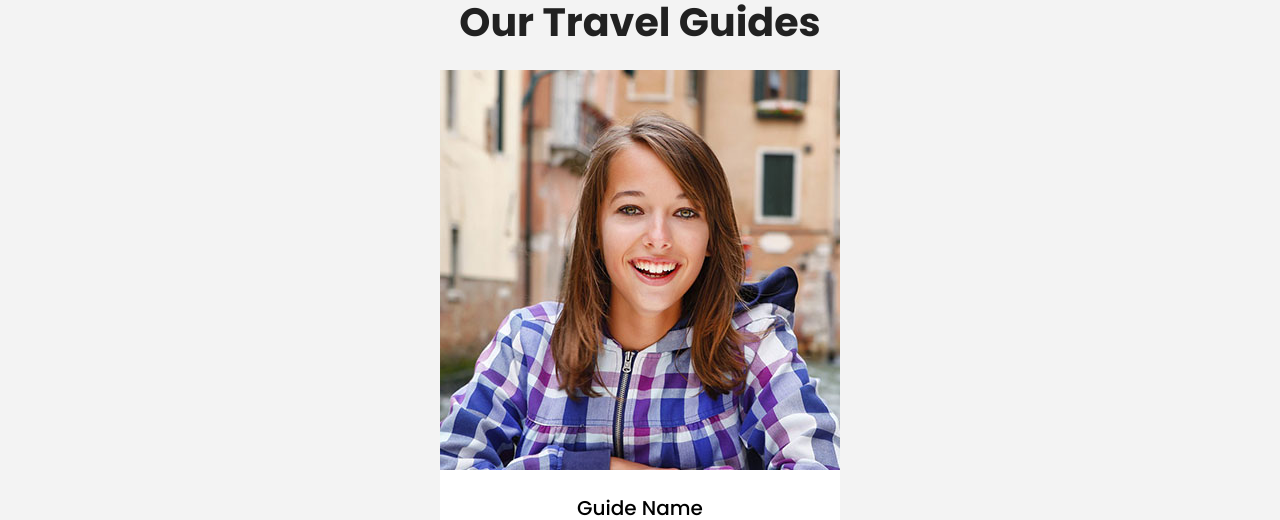
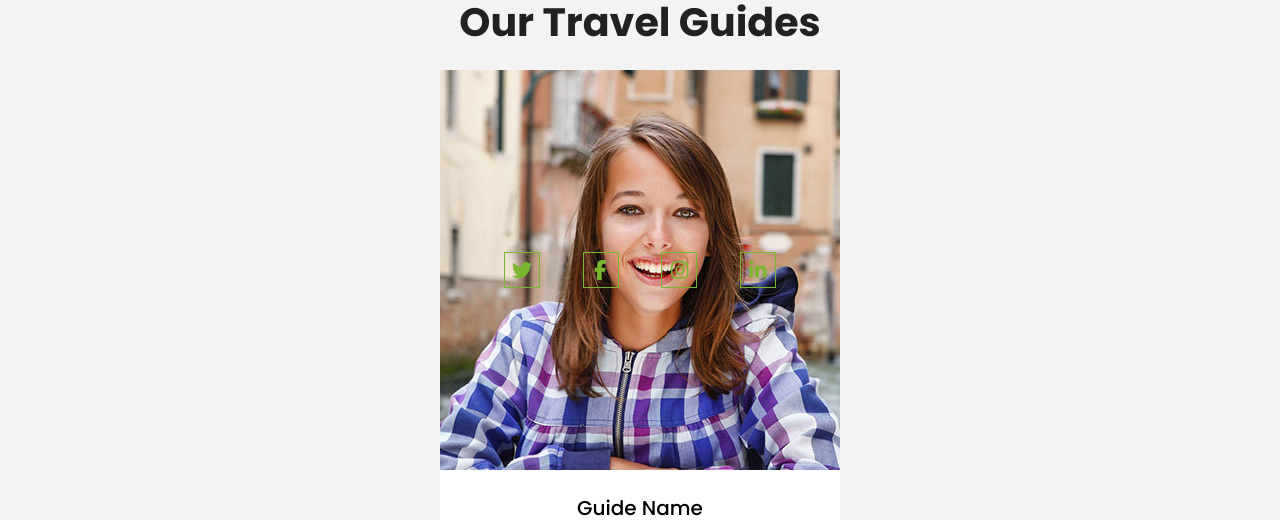
Before and after one commit to KaptainCS3/Travel_Xexpress, a React (Vite) app in the folder Travel_Xexpress/: page / in a window 1280 px wide. Shown: the part 11416-11936 px from the top of the page. Built offline with nearby package versions, Linux system fonts and the light colour scheme.

Commit message:
update component

```diff
--- a/Travel_Xexpress/src/components/Guide.jsx
+++ b/Travel_Xexpress/src/components/Guide.jsx
@@ -1,3 +1,10 @@
+import {
+  faFacebookF,
+  faInstagram,
+  faLinkedinIn,
+  faTwitter,
+} from "@fortawesome/free-brands-svg-icons";
+import { FontAwesomeIcon } from "@fortawesome/react-fontawesome";
 import React from "react";
 
 const Guide = () => {
@@ -39,10 +46,24 @@ const Guide = () => {
               return (
                 <div
                   key={item.id}
-                  className="mb-8 flex w-full flex-col justify-center items-center hover:shadow-2xl bg-white srv transition-all duration-500 delay-0 ease-linear"
+                  className="guide cursor-pointer mb-8 flex w-full flex-col justify-center items-center hover:shadow-2xl bg-white srv transition-all duration-500 delay-0 ease-linear"
                 >
-                  <div className="transition-all duration-500 delay-0 ease-linear">
-                    <img src={item.src} alt="" className="h-full" />
+                  <div className="relative overflow-hidden transition-all duration-500 delay-0 ease-linear">
+                    <img src={item.src} alt="" className="h-auto max-w-full" />
+                    <div className="social-icon absolute h-full flex justify-between items-center px-16 w-full top-0 left-0">
+                      <div className="cursor-pointer w-9 h-9 border border-[#7AB730] text-[#7AB730] text-xl flex items-center justify-center hover:bg-[#7AB730] hover:text-white">
+                        <FontAwesomeIcon icon={faTwitter} />
+                      </div>
+                      <div className="cursor-pointer w-9 h-9 border border-[#7AB730] text-[#7AB730] text-xl flex items-center justify-center hover:bg-[#7AB730] hover:text-white">
+                        <FontAwesomeIcon icon={faFacebookF} />
+                      </div>
+                      <div className="cursor-pointer w-9 h-9 border border-[#7AB730] text-[#7AB730] text-xl flex items-center justify-center hover:bg-[#7AB730] hover:text-white">
+                        <FontAwesomeIcon icon={faInstagram} />
+                      </div>
+                      <div className="cursor-pointer w-9 h-9 border border-[#7AB730] text-[#7AB730] text-xl flex items-center justify-center hover:bg-[#7AB730] hover:text-white">
+                        <FontAwesomeIcon icon={faLinkedinIn} />
+                      </div>
+                    </div>
                   </div>
                   <div className="my-6">
                     <h4 className="text-xl font-medium">{item.uName}</h4>
```
